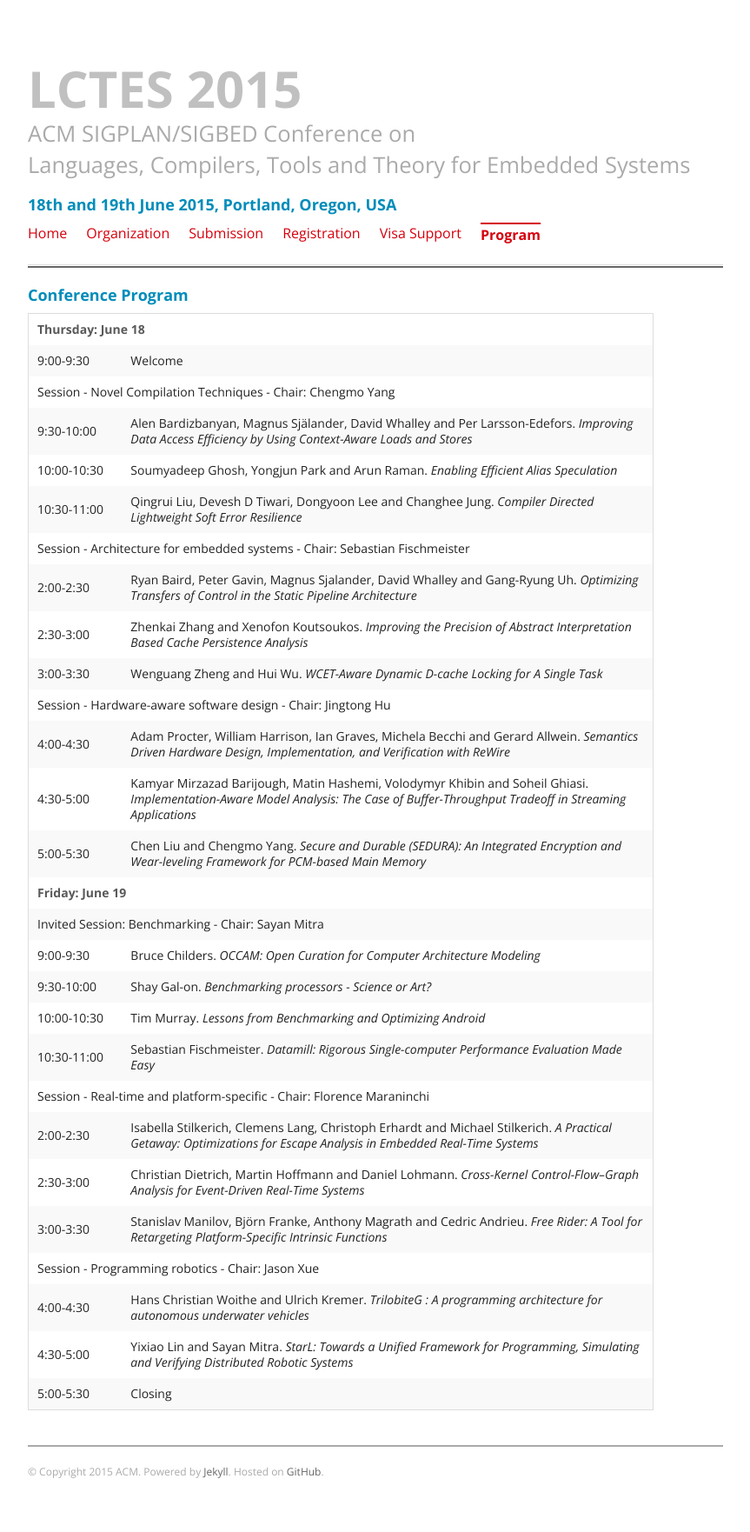
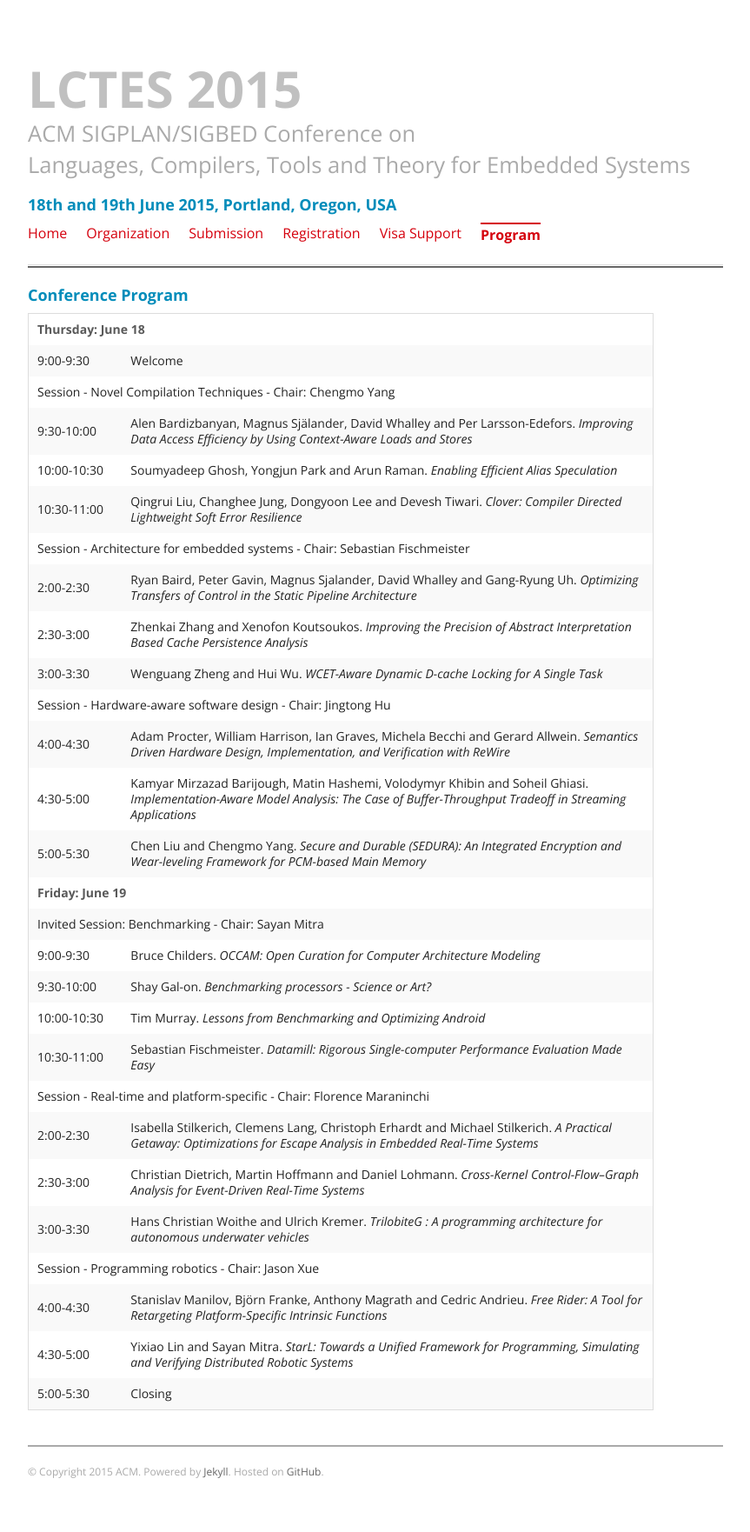
Before and after one commit to GSathish/lctes2015, a Jekyll site: the page built from program/index.html, in a window 1280 px wide. Shown: the whole page at 87% size, without its empty margins (28-891 px from the left). Built offline with Jekyll 4.4.1, drawn with Linux system fonts in a browser that asks for light colours.

Commit message:
Corrected program. 1 paper with incorrect order of authors. 1 swap in schedule.

```diff
--- a/program/index.html
+++ b/program/index.html
@@ -14,7 +14,7 @@
 		<tr><td colspan="2">Session - Novel Compilation Techniques - Chair: Chengmo Yang</td></tr>
 		<tr><td>9:30-10:00</td><td>Alen Bardizbanyan, Magnus Själander, David Whalley and Per Larsson-Edefors. <i>Improving Data Access Efficiency by Using Context-Aware Loads and Stores</i></td></tr>
 		<tr><td>10:00-10:30</td><td>Soumyadeep Ghosh, Yongjun Park and Arun Raman. <i>Enabling Efficient Alias Speculation</i></td></tr>
-		<tr><td>10:30-11:00</td><td>Qingrui Liu, Devesh D Tiwari, Dongyoon Lee and Changhee Jung. <i>Compiler Directed Lightweight Soft Error Resilience</i></td></tr>
+		<tr><td>10:30-11:00</td><td>Qingrui Liu, Changhee Jung, Dongyoon Lee and Devesh Tiwari. <i>Clover: Compiler Directed Lightweight Soft Error Resilience</i></td></tr>
 		<tr><td colspan="2">Session - Architecture for embedded systems - Chair: Sebastian Fischmeister</td></tr>
 		<tr><td>2:00-2:30</td><td>Ryan Baird, Peter Gavin, Magnus Sjalander, David Whalley and Gang-Ryung Uh. <i>Optimizing Transfers of Control in the Static Pipeline Architecture</i></td></tr>
 		<tr><td>2:30-3:00</td><td>Zhenkai Zhang and Xenofon Koutsoukos. <i>Improving the Precision of Abstract Interpretation Based Cache Persistence Analysis</i></td></tr>
@@ -33,9 +33,9 @@
 		<tr><td colspan="2">Session - Real-time and platform-specific - Chair: Florence Maraninchi</td></tr>
 		<tr><td>2:00-2:30</td><td>Isabella Stilkerich, Clemens Lang, Christoph Erhardt and Michael Stilkerich. <i>A Practical Getaway: Optimizations for Escape Analysis in Embedded Real-Time Systems</i></td></tr>
 		<tr><td>2:30-3:00</td><td>Christian Dietrich, Martin Hoffmann and Daniel Lohmann. <i>Cross-Kernel Control-Flow–Graph Analysis for Event-Driven Real-Time Systems</i></td></tr>
-		<tr><td>3:00-3:30</td><td>Stanislav Manilov, Björn Franke, Anthony Magrath and Cedric Andrieu. <i>Free Rider: A Tool for Retargeting Platform-Specific Intrinsic Functions</i></td></tr>
+		<tr><td>3:00-3:30</td><td>Hans Christian Woithe and Ulrich Kremer. <i>TrilobiteG : A programming architecture for autonomous underwater vehicles</i></td></tr>
 		<tr><td colspan="2">Session - Programming robotics - Chair: Jason Xue</td></tr>
-		<tr><td>4:00-4:30</td><td>Hans Christian Woithe and Ulrich Kremer. <i>TrilobiteG : A programming architecture for autonomous underwater vehicles</i></td></tr>
+		<tr><td>4:00-4:30</td><td>Stanislav Manilov, Björn Franke, Anthony Magrath and Cedric Andrieu. <i>Free Rider: A Tool for Retargeting Platform-Specific Intrinsic Functions</i></td></tr>
 		<tr><td>4:30-5:00</td><td>Yixiao Lin and Sayan Mitra. <i>StarL: Towards a Unified Framework for Programming, Simulating and Verifying Distributed Robotic Systems</i></td></tr>
 		<tr><td>5:00-5:30</td><td>Closing</td></tr>
 	</tbody>
```
